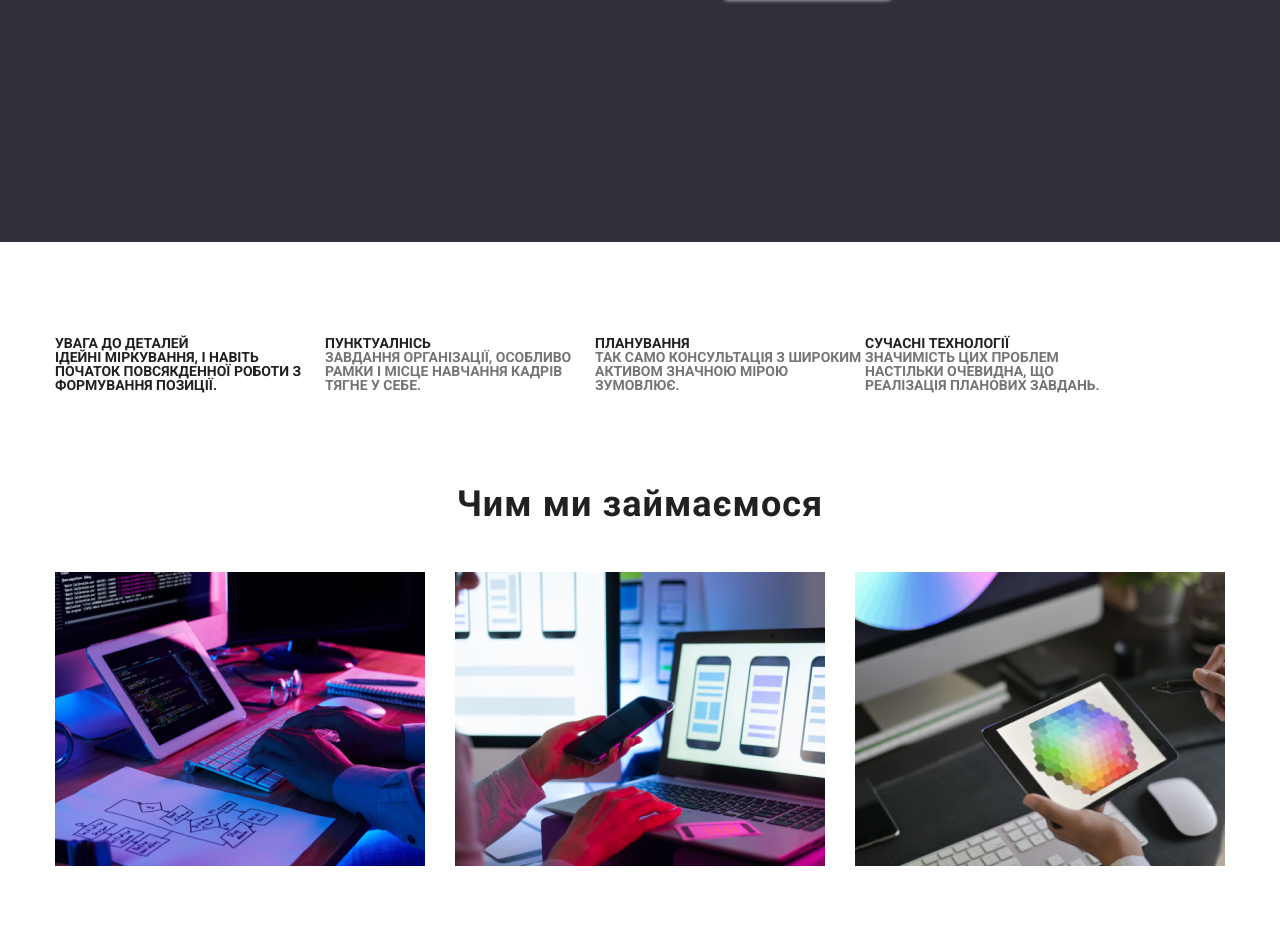
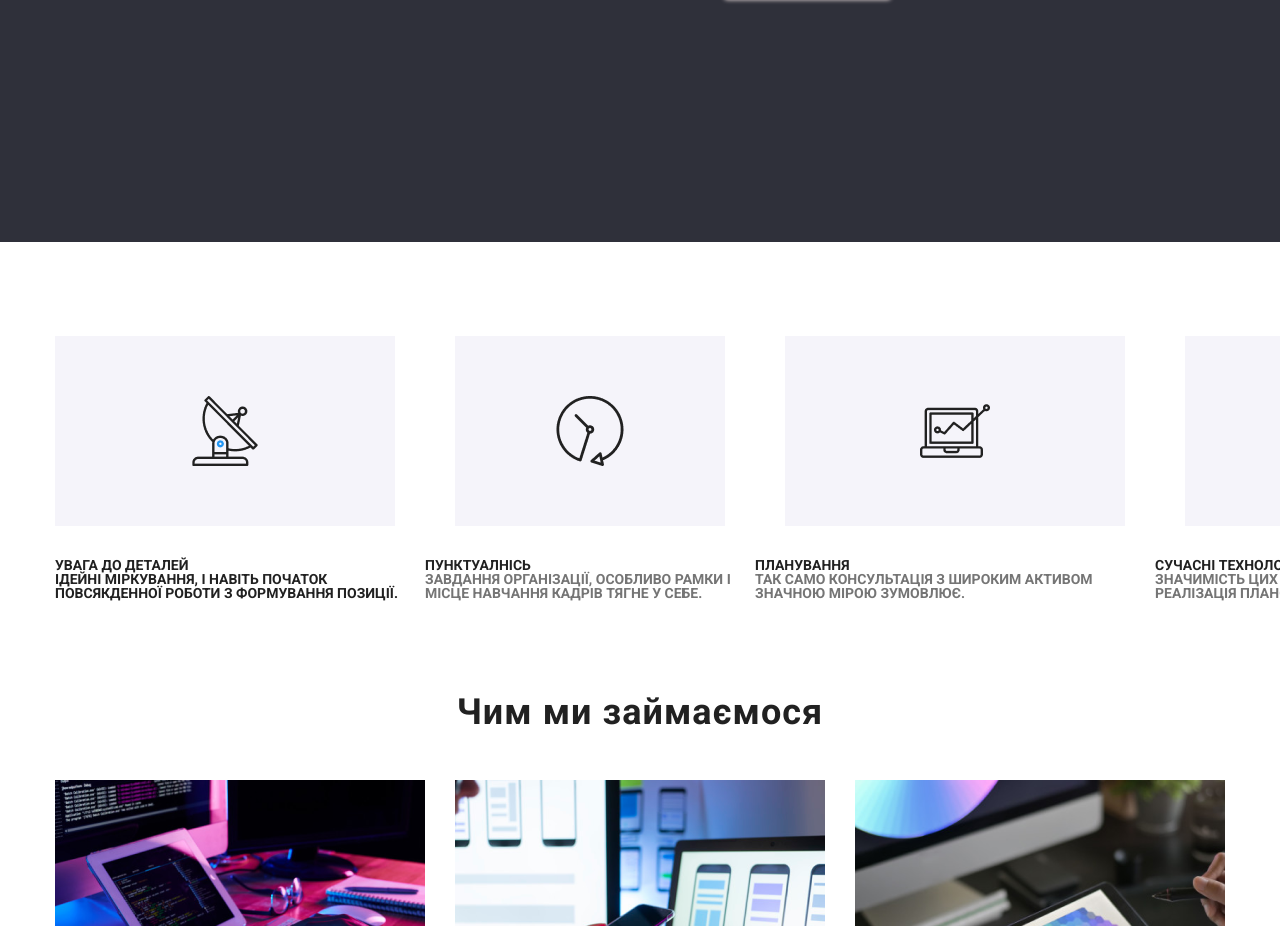
Before and after one commit to swqolx/WebStudio02, a plain HTML site: page index.html in a window 1280 px wide. Shown: the part 518-1444 px from the top of the page. Drawn offline with nearby package versions, Linux system fonts and the light colour scheme.

Commit message:
add pictures for menu"чому ми?"

```diff
--- a/css/style.css
+++ b/css/style.css
@@ -233,3 +233,75 @@ header .logo {
   background-image: linear-gradient(90deg, #fff 40%);
   font-size: 26px;
 }
+
+
+.section-item1::before{
+  content: "";
+  display: inline-block;
+  background-image: url("/img/Group.png");
+  background-color: var(--darkwhite-color);
+  width: 70px;
+  height: 70px;
+  background-repeat: no-repeat;
+  padding-top: 120px;
+  padding-right: 270px;
+  margin-bottom: 30px;
+  margin-right: 30px;
+  background-position: center;
+}
+
+.section-item2::before{
+  content: "";
+  display: inline-block;
+  background-image: url("/img/Vector\ \(2\).png");
+  background-color: var(--darkwhite-color);
+  width: 70px;
+  height: 70px;
+  background-repeat: no-repeat;
+  padding-top: 120px;
+  padding-right: 200px;
+  margin-bottom: 30px;
+  margin-left: 30px;
+  margin-right: 30px;
+  background-position: center;
+}
+.section-item3::before{
+  content: "";
+  display: inline-block;
+  background-image: url("../img/Vector\ \(1\).png");
+  background-color: var(--darkwhite-color);
+  width: 70px;
+  height: 70px;
+  background-repeat: no-repeat;
+  padding-top: 120px;
+  padding-right: 270px;
+  margin-bottom: 30px;
+  margin-left: 30px;
+  margin-right: 30px;
+  background-position: center;
+
+}
+
+
+
+.section-item4::before{
+  content: "";
+  display: inline-block;
+  background-image: url("../img/Group\ \(1\).png");
+  background-color: var(--darkwhite-color);
+  width: 70px;
+  height: 70px;
+  background-repeat: no-repeat;
+  padding-top: 120px;
+  padding-right: 270px;
+  margin-bottom: 30px;
+  margin-left: 30px;
+  margin-right: 30px;
+  background-position: center;
+}
+
+
+
+strong{
+  color: var(--gray-color);
+}
--- a/index.html
+++ b/index.html
@@ -13,7 +13,7 @@
   </head>
   <body>
     <header class="header">
-      <a href="#" style="text-decoration: none" class="logo">WebStudio</a>
+      <a href="#" style="text-decoration: none" class="logo">Web<strong>Studio</strong></a>
       <ul class="header-list">
         <li class="header-item1">
           <a href="" style="text-decoration: none">Студія</a>
@@ -39,27 +39,27 @@
     <main>
       <section class="section">
         <ul class="section-list">
-          <li class="section-item">
+          <li class="section-item1">
             <h2>увага дo деталей</h2>
             <p>
               Ідейні міркування, і навіть початок повсякденної роботи з
               формування позиції.
             </p>
           </li>
-          <li class="section-item">
+          <li class="section-item2">
             <h2>пунктуалнісь</h2>
             <p class="section-abzac">
               Завдання організації, особливо рамки і місце навчання кадрів тягне
               у себе.
             </p>
           </li>
-          <li class="section-item">
+          <li class="section-item3">
             планування
             <p class="section-abzac">
               Так само консультація з широким активом значною мірою зумовлює.
             </p>
           </li>
-          <li class="section-item">
+          <li class="section-item4">
             сучасні технології
             <p class="section-abzac">
               Значимість цих проблем настільки очевидна, що реалізація планових
```
Also changed, not shown: img/Group (1).png (added), img/Group.png (added), img/Vector (1).png (added), img/Vector (2).png (added).
